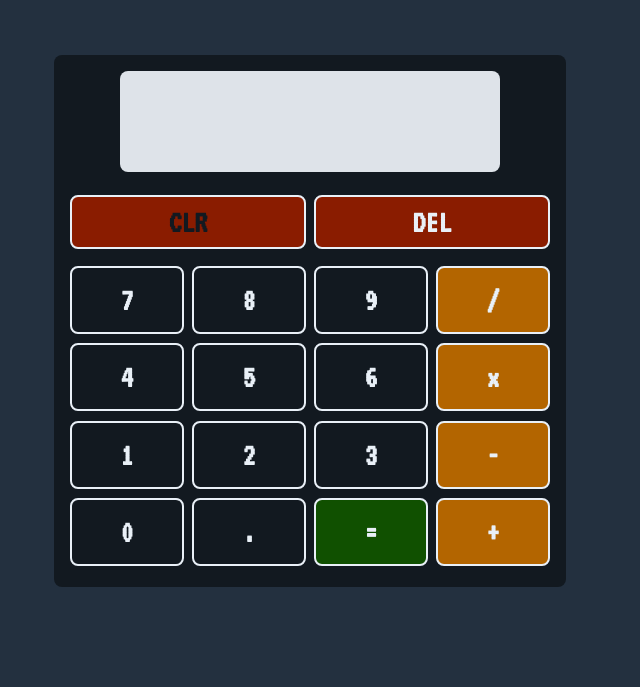
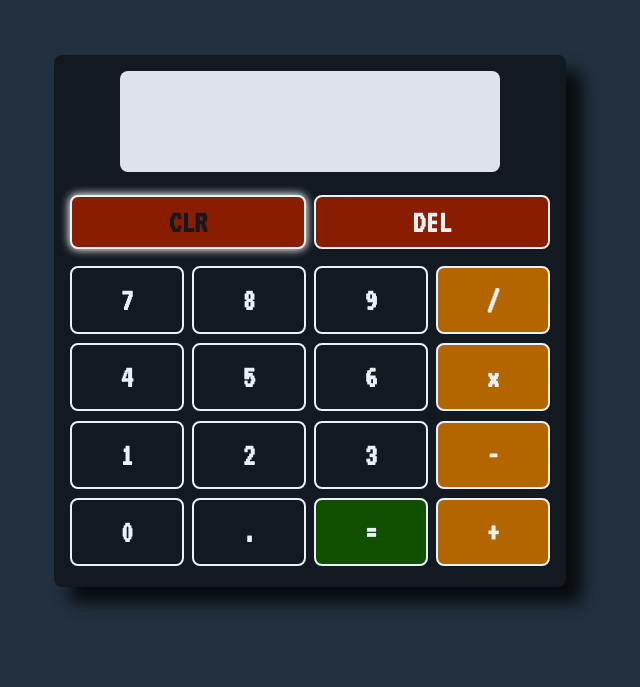
Before and after one commit to pluvio-is-a-planet/calculator, a plain HTML site: page index.html in a window 1280 px wide. In both pictures the pointer is over the button "CLR". Shown: the top 687 px of the page, without its empty margins (330-970 px from the left). Drawn offline with Linux system fonts and the light colour scheme.

Commit message:
feat: update CSS styling

```diff
--- a/styles.css
+++ b/styles.css
@@ -26,6 +26,7 @@ body {
   max-width: 600px;
   margin: auto;
   height: 500px;
+  box-shadow: 16px 16px 16px 0 #080c0f;
 }
 
 .display.row {
@@ -120,6 +121,7 @@ button:hover {
   cursor: pointer;
   background-color: #e9f0f7;
   color: #121920;
+  box-shadow: 0 0 8px 1px #fff;
 }
 
 footer {
```
